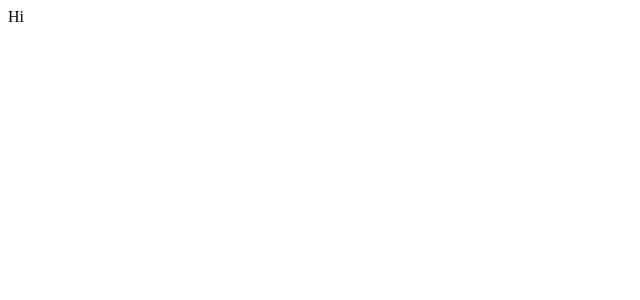
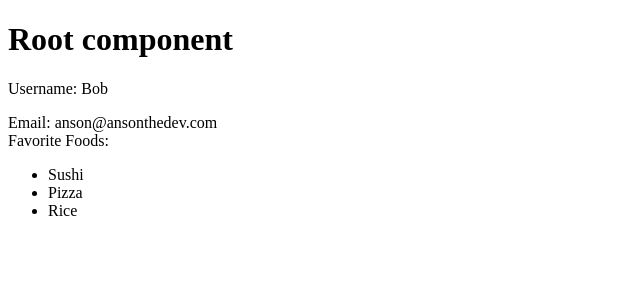
Before and after one commit to guilhermefurla/FrontEndProjects, a React (Vite) app in the folder react/: page / in a window 1280 px wide. Shown: the top 300 px of the page, without its empty margins (0-640 px from the left). Built offline with nearby package versions, Linux system fonts and the light colour scheme.

Commit message:
components

```diff
--- /dev/null
+++ b/react/src/App.jsx
@@ -0,0 +1,9 @@
+import { UserProfile } from "./components/UserProfile"
+export default function App(){
+  return(
+    <div>
+      <h1>Root component</h1>
+      <UserProfile/>
+    </div>
+  )
+}
--- /dev/null
+++ b/react/src/components/UserProfile.jsx
@@ -0,0 +1,20 @@
+export function UserProfile(){
+  return (
+    <div id="user-profile">
+      <p>Username: Bob</p>
+      <div>
+        <span>Email: </span>
+        <span>anson@ansonthedev.com</span>
+      </div>
+      <section>
+        <span>Favorite Foods:</span>
+        <br />
+        <ul>
+          <li>Sushi</li>
+          <li>Pizza</li>
+          <li>Rice</li>
+        </ul>
+      </section>
+    </div>
+  )
+}
--- a/react/src/main.jsx
+++ b/react/src/main.jsx
@@ -1,8 +1,9 @@
 import { StrictMode } from 'react'
 import { createRoot } from 'react-dom/client'
+import App from './App'
 
 createRoot(document.getElementById('root')).render(
   <StrictMode>
-    <div>Hi</div>
+    <App/>
   </StrictMode>,
 )
```
